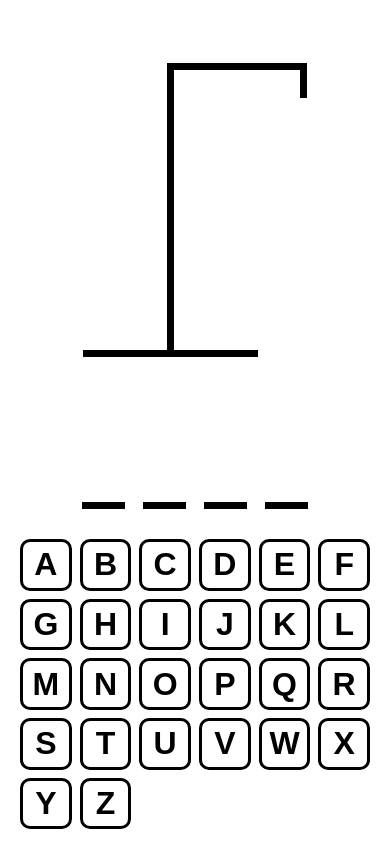
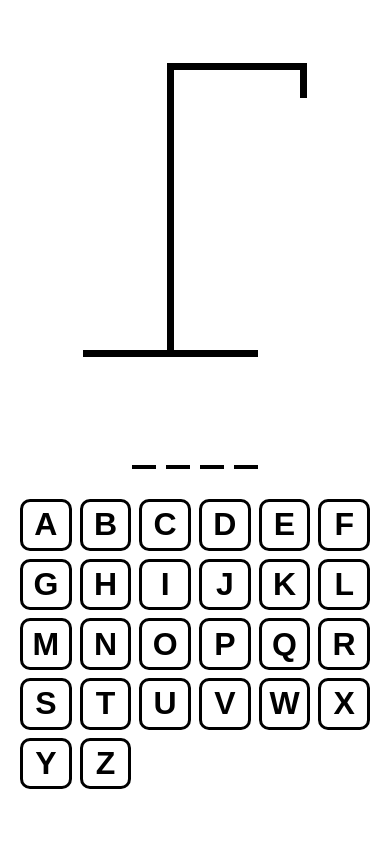
Before and after one commit to MeloonDev/hangman-game, a React app: page / in a window 390 px wide. Built offline with nearby package versions, Linux system fonts and the light colour scheme; the HTML template or start-up script is replaced by a standard one.

Commit message:
Responsive update

```diff
--- a/src/index.css
+++ b/src/index.css
@@ -120,7 +120,7 @@ body {
   }
 
   .word-wrapper {
-    font-size: 4.5rem;
+    font-size: 2.5rem;
     margin-bottom: 30px;
   }
 
```
